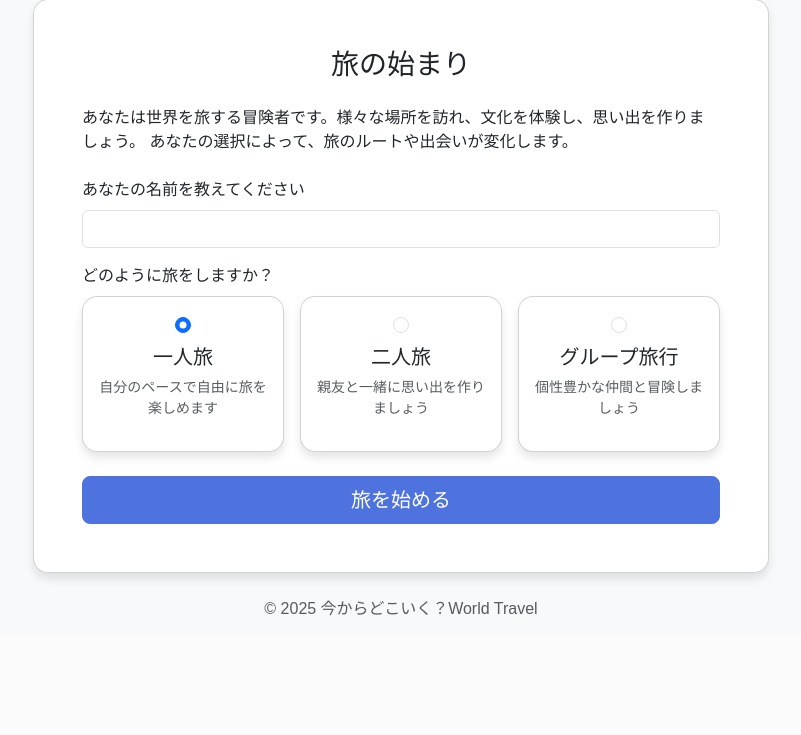
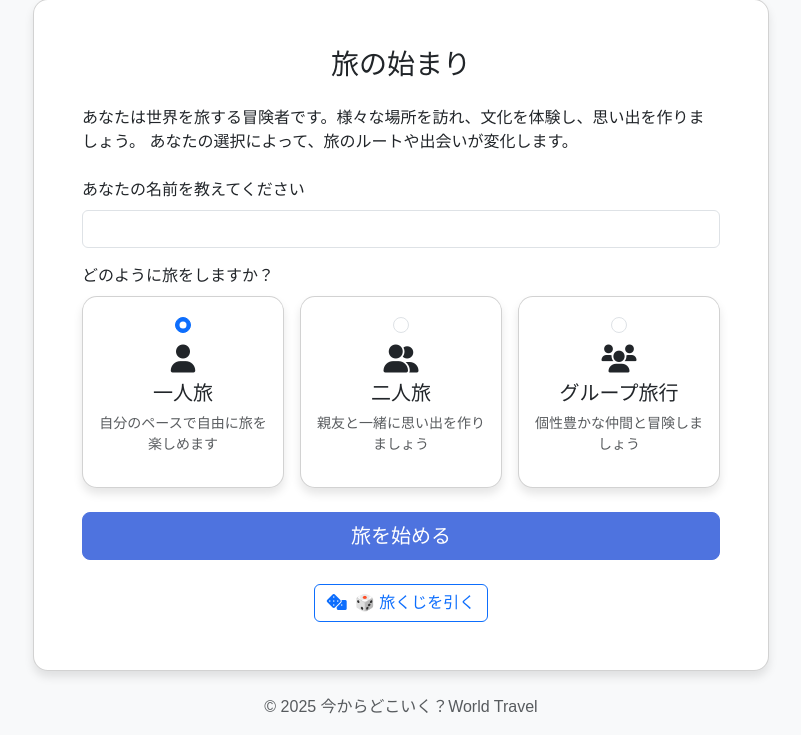
Before and after one commit to 4hiroramos/world-travel-game, a Python web app: template templates/index.html in a window 1280 px wide. Shown: the part 455-1190 px from the top of the page, without its empty margins (239-1040 px from the left). Before the commit the page ends 1071 px from the top, so only its background shows below. Run offline with Jinja, Linux system fonts and the light colour scheme; the template is opened without the code that fills it, so the values that code supplies are empty.

Commit message:
Add travel lottery button to index page

```diff
--- a/templates/index.html
+++ b/templates/index.html
@@ -5,6 +5,7 @@
     <meta name="viewport" content="width=device-width, initial-scale=1.0">
     <title>今からどこいく？World Travel</title>
     <link href="https://cdn.jsdelivr.net/npm/bootstrap@5.3.0-alpha1/dist/css/bootstrap.min.css" rel="stylesheet">
+    <link rel="stylesheet" href="https://cdnjs.cloudflare.com/ajax/libs/font-awesome/6.0.0-beta3/css/all.min.css">
     <style>
         body {
             background-color: #f8f9fa;
@@ -109,6 +110,12 @@
                                 <button type="submit" class="btn btn-primary btn-lg">旅を始める</button>
                             </div>
                         </form>
+
+                        <div class="text-center mt-4">
+                            <a href="/travel" class="btn btn-outline-primary">
+                                <i class="fas fa-dice me-2"></i>🎲 旅くじを引く
+                            </a>
+                        </div>
                     </div>
                 </div>
 
```
